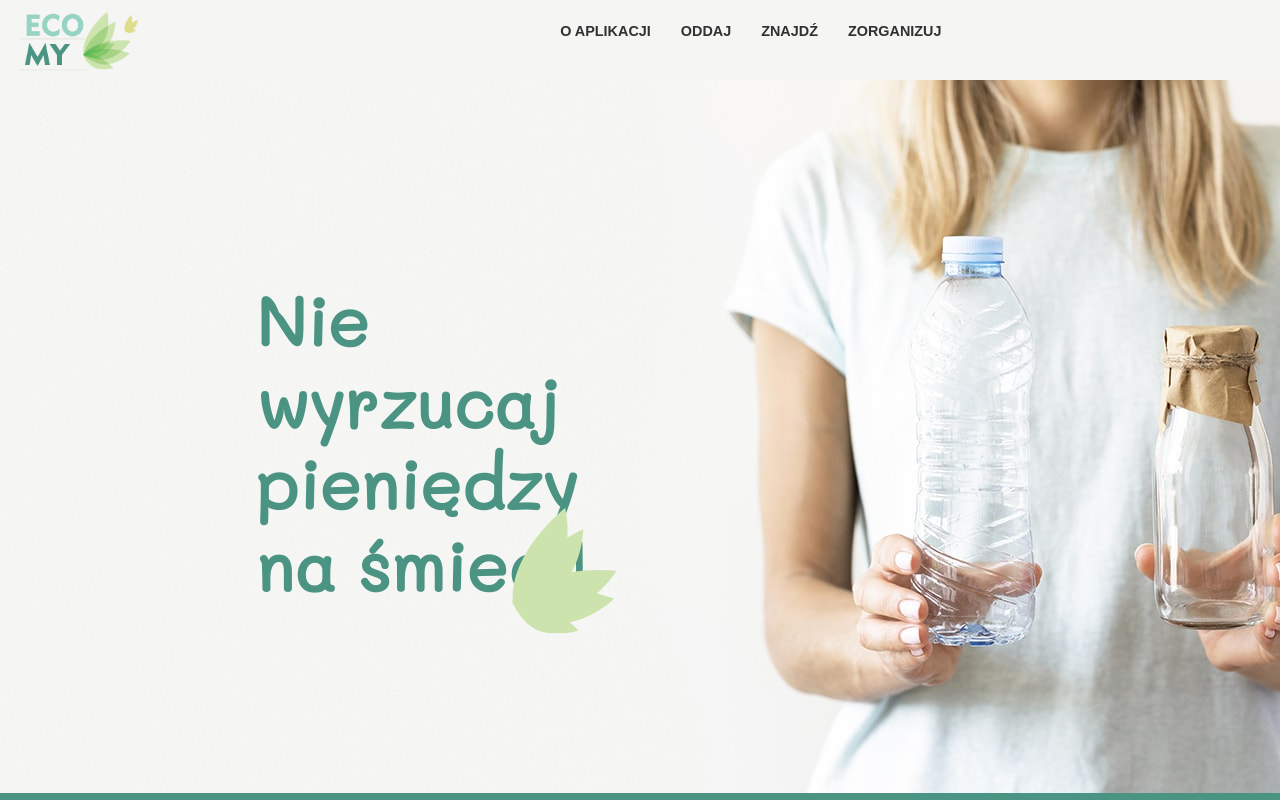
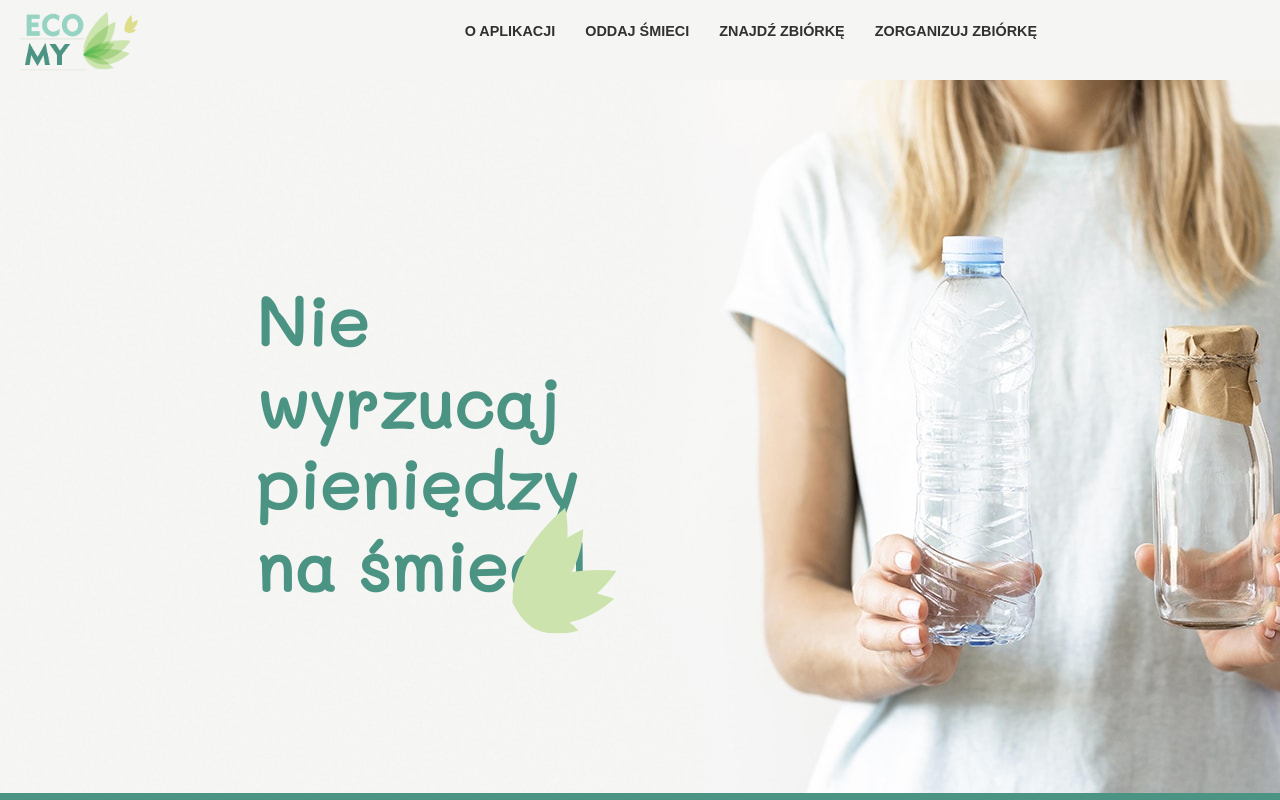
Before and after one commit to wozzy84/eco-my, a React (Create React App) app: page / in a window 1280 px wide. Shown: the top 800 px of the page. Built offline with nearby package versions, Linux system fonts and the light colour scheme; a web font is replaced by a local one; what react-google-maps would draw is missing.

Commit message:
navigation

```diff
--- a/src/components/homepage/header/Header.js
+++ b/src/components/homepage/header/Header.js
@@ -27,17 +27,17 @@ const Header = () => {
             </ListItem>
             <ListItem>
               <Title>
-                <Link to="/oddaj">Oddaj</Link>
+                <Link to="/oddaj">Oddaj śmieci</Link>
               </Title>
             </ListItem>
             <ListItem>
               <Title>
-                <Link to="/znajdz">Znajdź</Link>
+                <Link to="/znajdz">Znajdź zbiórkę</Link>
               </Title>
             </ListItem>
             <ListItem>
               <Title>
-                <Link to="/dodaj-zbiorke">Zorganizuj</Link>
+                <Link to="/dodaj-zbiorke">Zorganizuj zbiórkę</Link>
               </Title>
             </ListItem>
           </List>
```
